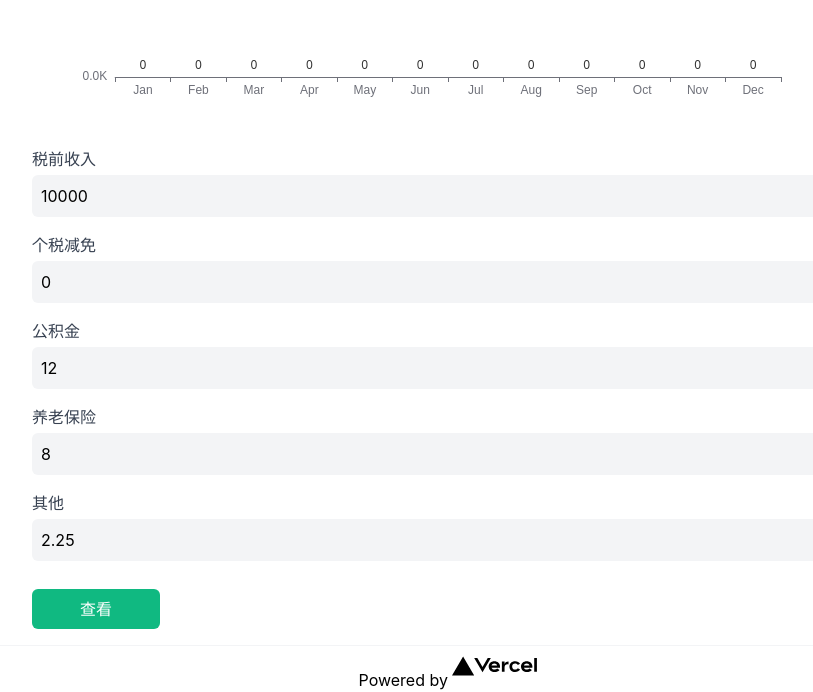
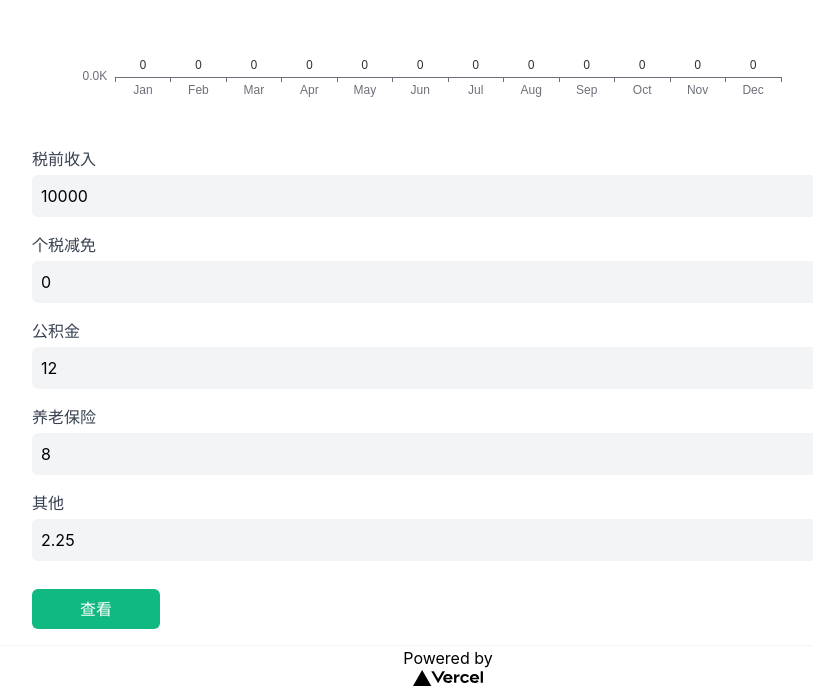
Before and after one commit to thoamsy/tax-comp, a Next.js app: page / in a window 1280 px wide. Shown: the part 349-1041 px from the top of the page, without its empty margins (192-1005 px from the left). Built offline with nearby package versions, Linux system fonts and the light colour scheme.

Commit message:
fix: logo style

```diff
--- a/pages/index.js
+++ b/pages/index.js
@@ -27,16 +27,10 @@ export default function Home() {
           href="https://vercel.com?utm_source=create-next-app&utm_medium=default-template&utm_campaign=create-next-app"
           target="_blank"
           rel="noopener noreferrer"
-          className="dark:text-white"
+          className="dark:text-white flex flex-col items-center justify-center"
         >
           Powered by{' '}
-          <Image
-            height="40"
-            width="85"
-            src="/vercel.svg"
-            alt="Vercel Logo"
-            className={styles.logo}
-          />
+          <Image height="16" width="70" src="/vercel.svg" alt="Vercel Logo" />
         </a>
       </footer>
     </div>
```
